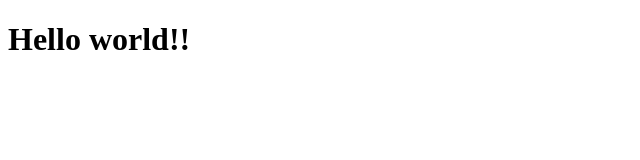
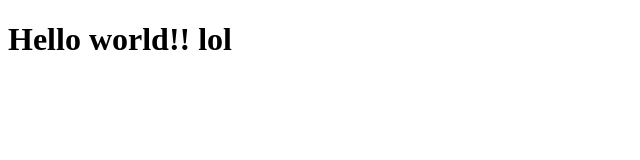
Before and after one commit to leyahnguyen/Homework, a plain HTML site: page index.html in a window 1280 px wide. Shown: the full height of the page, 0-640 px from the left. Drawn offline with Linux system fonts and the light colour scheme.

Commit message:
Update index.html

```diff
--- a/index.html
+++ b/index.html
@@ -7,7 +7,7 @@
     <title>HW 101</title>
 </head>
 <body>
-    <h1>Hello world!!</h1>
+    <h1>Hello world!! lol</h1>
     <table></table>
 </body>
 </html>
```
